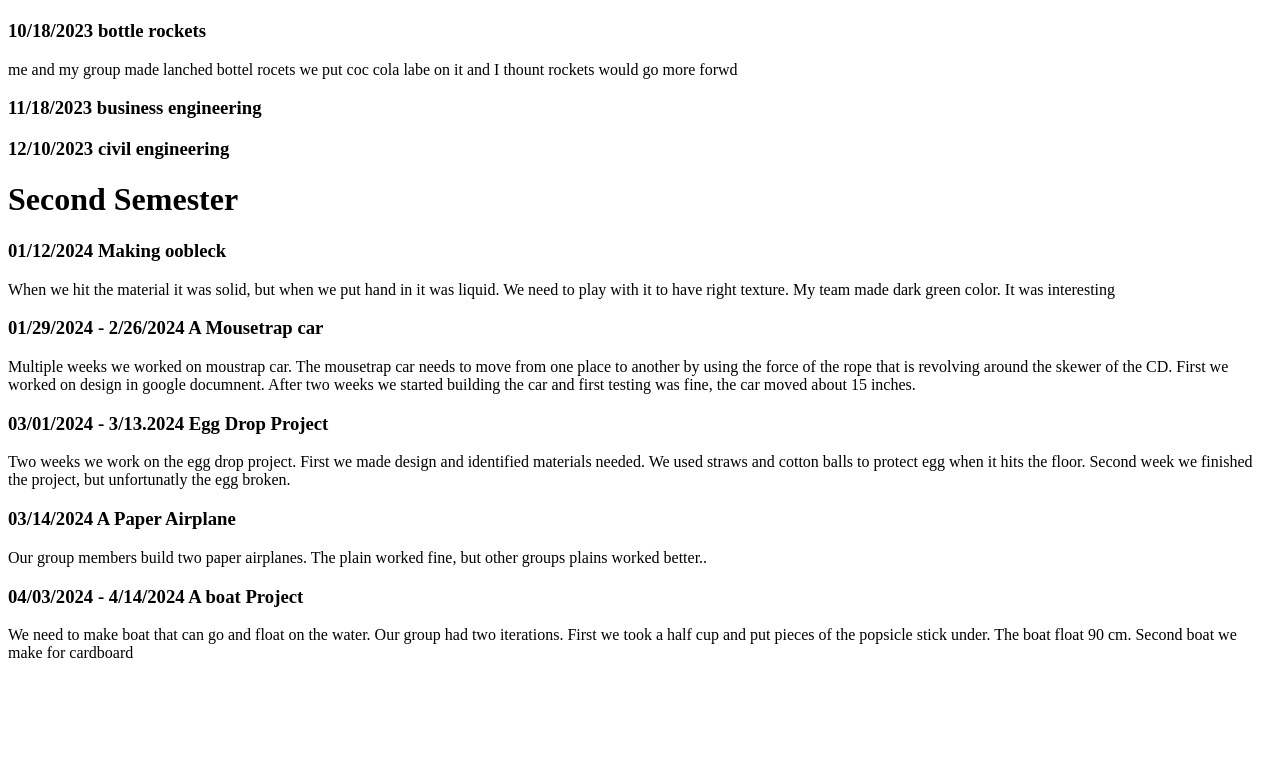
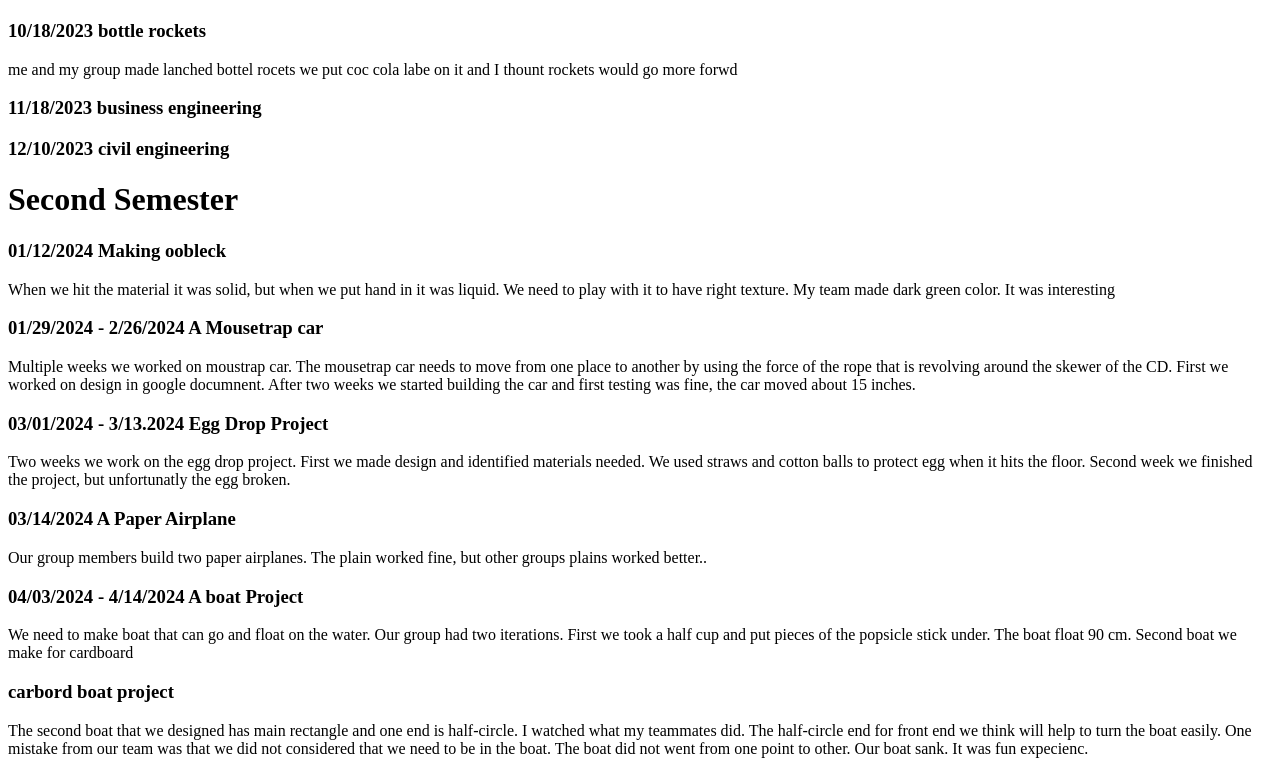
Before and after one commit to ArenI434/wedsite, a plain HTML site: page index.html in a window 1280 px wide. Shown: the part 1252-2026 px from the top of the page. Before the commit the page ends 1933 px from the top, so only its background shows below. Drawn offline with Linux system fonts and the light colour scheme.

Commit message:
last update

```diff
--- a/index.html
+++ b/index.html
@@ -58,8 +58,8 @@
         <h3>04/03/2024 - 4/14/2024 A boat Project </h3>
         <p>We need to make boat that can go and float on the water.  Our group had two iterations.  First we took a half cup and put pieces of the popsicle stick under.  The boat float 90 cm.  Second boat we make for cardboard</p>
 
-    <h3> </h3>
+    <h3>carbord boat project </h3>
     <p>
-
+        The second boat that we designed has main rectangle and one end is half-circle.  I watched what my teammates did. The  half-circle end for front end we think will help to turn the boat easily.  One mistake from our team was that we did not considered that we need to be in the boat.  The boat did not went from one point to other.  Our boat sank.  It was fun expecienc.
     </p>
 </html>
```
